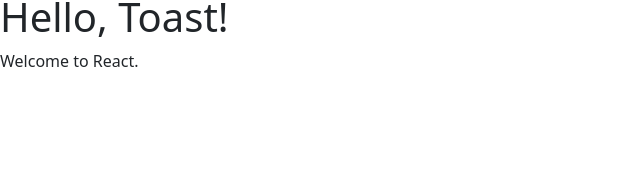
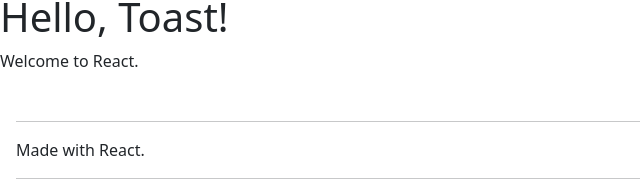
Before and after one commit to Soltimer/my-first-react-app, a React (Vite) app: page / in a window 1280 px wide. Shown: the part 111-306 px from the top of the page, without its empty margins (0-640 px from the left). Built offline with nearby package versions, Linux system fonts and the light colour scheme.

Commit message:
feat: add Footer.jsx

```diff
--- a/src/App.jsx
+++ b/src/App.jsx
@@ -1,6 +1,7 @@
 import { useState } from 'react'
 import Greeting from './components/Greeting'
 import Header from './components/Header'
+import Footer from './components/Footer'
 import './styles/App.css'
 
 function App() {
@@ -9,6 +10,7 @@
     <Header/>
     <h1>Hello, creature!</h1>
     <Greeting name="Toast" />
+    <Footer/>
     </>
   );
 }
--- /dev/null
+++ b/src/components/Footer.jsx
@@ -0,0 +1,11 @@
+function Footer() {
+    return (
+        <footer className="footer p-3 container-fluid">
+            <hr/>
+            <p>Made with React.</p>
+            <hr/>
+        </footer>
+    );
+}
+
+export default Footer;
```
